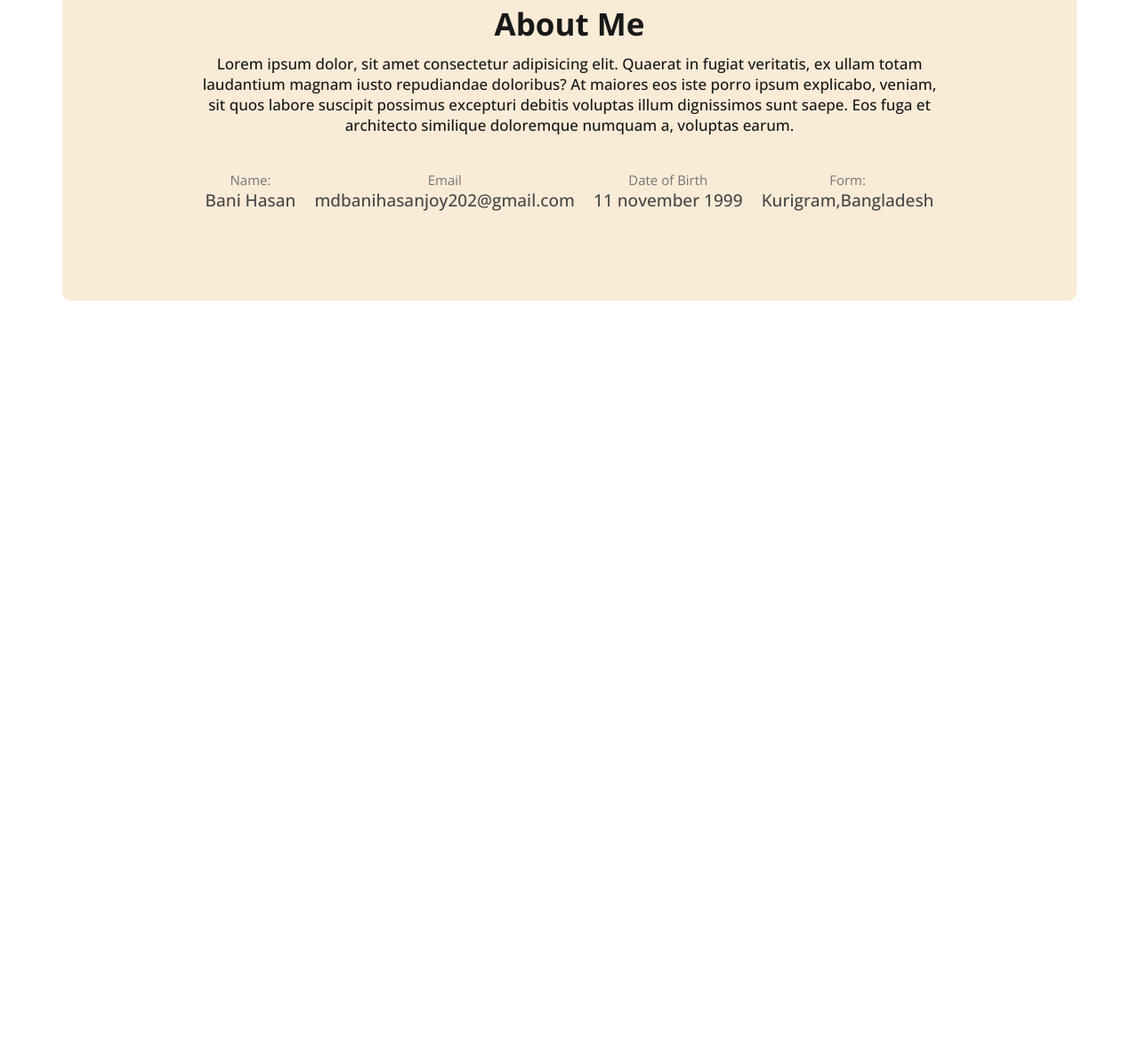
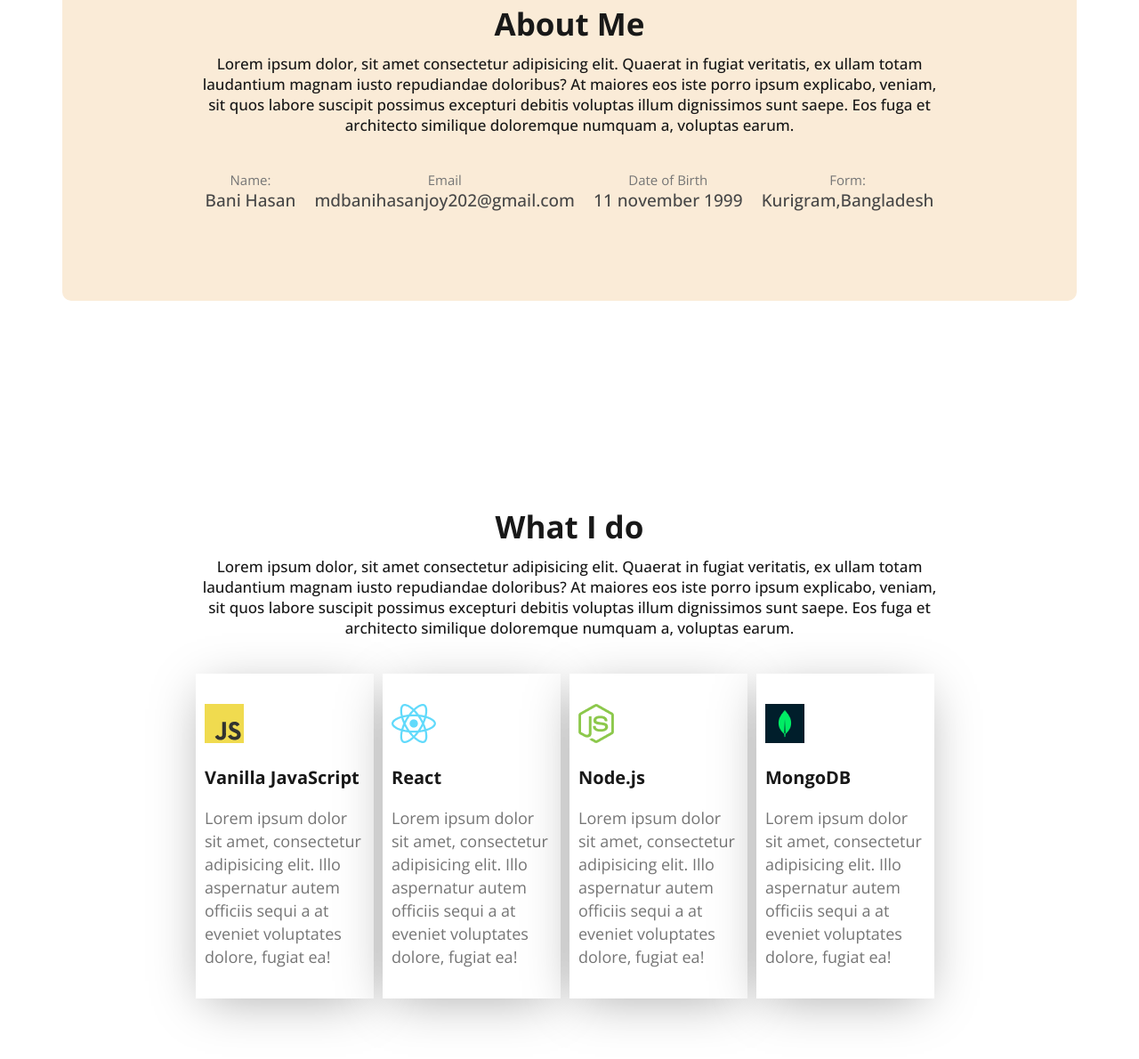
Before and after one commit to banihasan1/portfolio-resources, a plain HTML site: page index.html in a window 1280 px wide. Shown: the part 1027-2217 px from the top of the page at 89% size. Before the commit the page ends 1365 px from the top, so only its background shows below. Drawn offline with nearby package versions, Linux system fonts and the light colour scheme.

Commit message:
do it section end

```diff
--- a/css/style.css
+++ b/css/style.css
@@ -139,3 +139,59 @@
     font-size: 19px;
     font-weight: 500;
 }
+/* what i do  section */
+.do-it-sec{
+    margin-top: 130px;
+    text-align: center;
+    background: #FFFFFF;
+    border-radius: 10px;
+    padding:100px 150px;
+}
+.do-sec-title{
+    font-family: 'Open Sans';
+    font-style: normal;
+    font-weight: 700;
+    font-size: 35px;
+    color: #181818;
+}
+.do-sec-pragraph{
+    font-family: 'Open Sans';
+    font-style: normal;
+    font-weight: 500;
+    font-size: 17px;
+    color: #181818;
+    padding: 10px 0px;
+}
+.do-info-container{
+    display:flex;
+    justify-content: space-around;
+    padding-top: 30px;
+}
+.do-info{
+    padding: 34px 10px;
+    text-align: left;
+    line-height: 26px;
+    background: white;
+    margin-right: 10px;
+    -webkit-box-shadow: -1px 10px 55px -11px rgba(0,0,0,0.35);
+    -moz-box-shadow: -1px 10px 55px -11px rgba(0,0,0,0.35);
+    box-shadow: -1px 10px 55px -11px rgba(0,0,0,0.35);
+}
+.do-img{
+
+}
+.do-info-title{
+    font-family: 'Open Sans';
+    font-style: normal;
+    font-weight: 700;
+    font-size: 20px;
+    color: #181818;
+    padding: 19px 0px;
+}
+.do-info-caption{
+    font-family: 'Open Sans';
+    font-style: normal;
+    font-weight: 400;
+    font-size: 18px;
+    color: #757575;
+}
--- a/index.html
+++ b/index.html
@@ -58,6 +58,33 @@
                 </div>
             </div>
         </section>
+        <section class="do-it-sec">
+            <h2 class="do-sec-title">What I do</h2>
+            <p class="do-sec-pragraph">Lorem ipsum dolor, sit amet consectetur adipisicing elit. Quaerat in fugiat veritatis, ex ullam totam laudantium magnam iusto repudiandae doloribus? At maiores eos iste porro ipsum explicabo, veniam, sit quos labore suscipit possimus excepturi debitis voluptas illum dignissimos sunt saepe. Eos fuga et architecto similique doloremque numquam a, voluptas earum.</p>
+            <div class="do-info-container">
+                <div class="do-info">
+                    <span class="do-img"><img src="images/icons/js.png" alt=""></span>
+                    <p class="do-info-title">Vanilla JavaScript</p>
+                    <p class="do-info-caption">Lorem ipsum dolor sit amet, consectetur adipisicing elit. Illo aspernatur autem officiis sequi a at eveniet voluptates dolore, fugiat ea!</p>
+                </div>
+                <div class="do-info">
+                    <span class="do-img"><img src="images/icons/react.png" alt=""></span>
+                    <p class="do-info-title">React</p>
+                    <p class="do-info-caption">Lorem ipsum dolor sit amet, consectetur adipisicing elit. Illo aspernatur autem officiis sequi a at eveniet voluptates dolore, fugiat ea!</p>
+                </div>
+                <div class="do-info">
+                    <span class="do-img"><img src="images/icons/nodejs.png" alt=""></span>
+                    <p class="do-info-title">Node.js</p>
+                    <p class="do-info-caption">Lorem ipsum dolor sit amet, consectetur adipisicing elit. Illo aspernatur autem officiis sequi a at eveniet voluptates dolore, fugiat ea!</p>
+
+                </div>
+                <div class="do-info">
+                    <span class="do-img"><img src="images/icons/mongo.png" alt=""></span>
+                    <p class="do-info-title">MongoDB</p>
+                    <p class="do-info-caption">Lorem ipsum dolor sit amet, consectetur adipisicing elit. Illo aspernatur autem officiis sequi a at eveniet voluptates dolore, fugiat ea!</p>
+                </div>
+            </div>
+        </section>
     </main>
 </body>
 </html>
```
